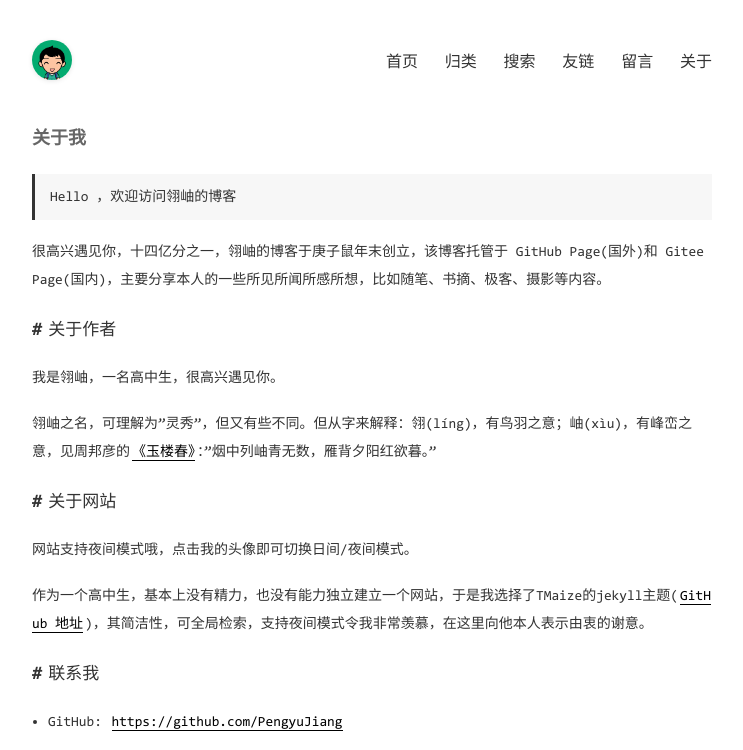
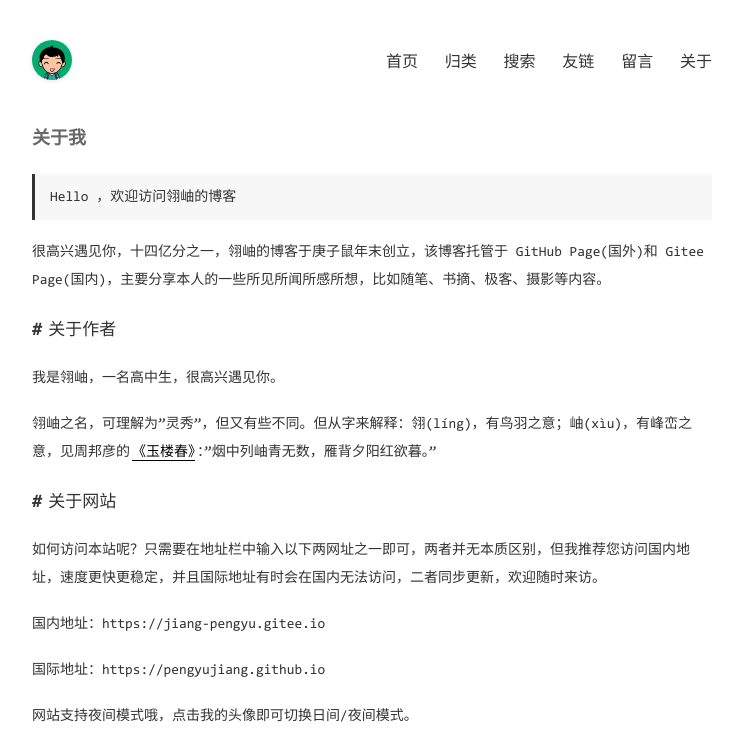
Before and after one commit to PengyuJiang/PengyuJiang.github.io-history, a Jekyll site: the page built from pages/about.md, in a window 1280 px wide, cut to the strip 0-750 px from the top of the page. Shown: the whole strip, without its empty margins (268-1011 px from the left). Built offline with Jekyll 4.4.1, drawn with Linux system fonts in a browser that asks for light colours.

Commit message:
Update about.md

```diff
--- a/pages/about.md
+++ b/pages/about.md
@@ -15,6 +15,12 @@ title: 关于我
 
 ## 关于网站
 
+如何访问本站呢？只需要在地址栏中输入以下两网址之一即可，两者并无本质区别，但我推荐您访问国内地址，速度更快更稳定，并且国际地址有时会在国内无法访问，二者同步更新，欢迎随时来访。
+
+国内地址：https://jiang-pengyu.gitee.io
+
+国际地址：https://pengyujiang.github.io
+
 网站支持夜间模式哦，点击我的头像即可切换日间/夜间模式。
 
 作为一个高中生，基本上没有精力，也没有能力独立建立一个网站，于是我选择了TMaize的jekyll主题([GitHub 地址](https://github.com/TMaize/tmaize-blog))，其简洁性，可全局检索，支持夜间模式令我非常羡慕，在这里向他本人表示由衷的谢意。
```
